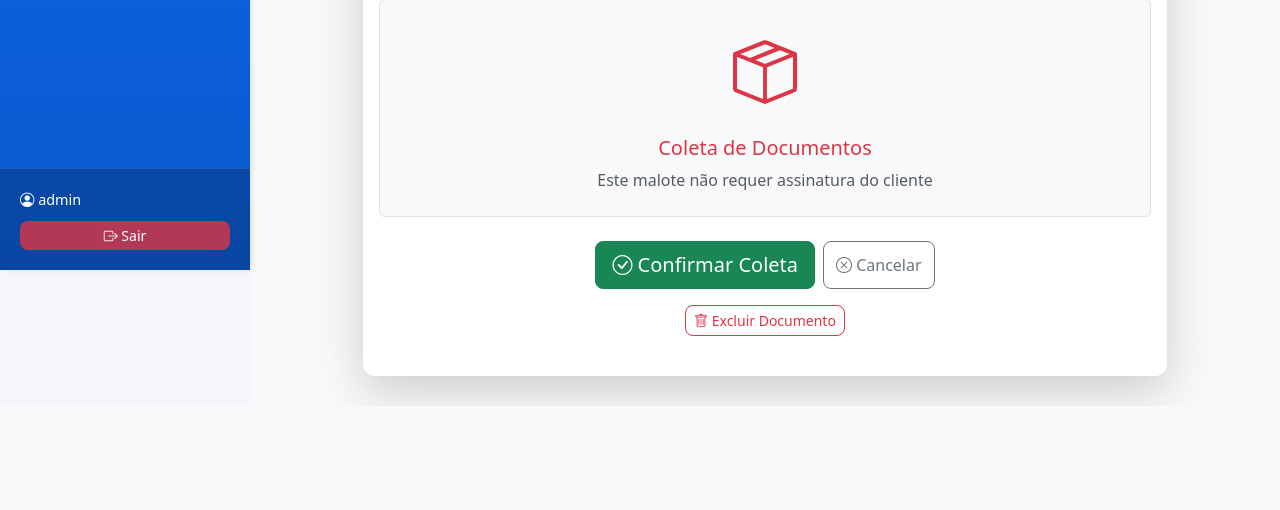
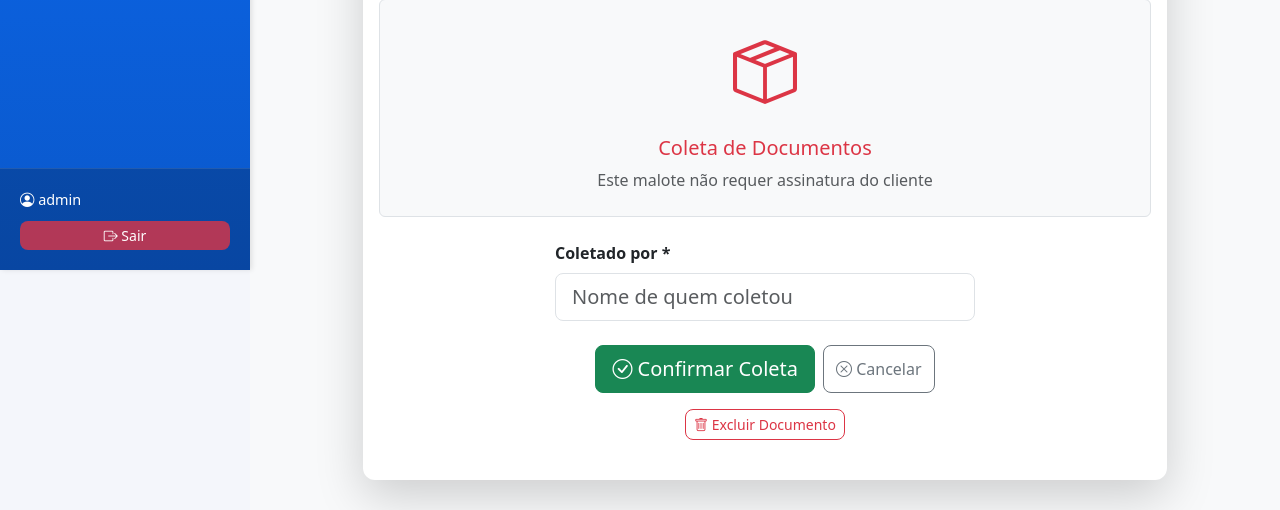
Before and after one commit to pedrocarneiro17/assinaturas_contajur, a Flask app: page /documento/1/assinar in a window 1280 px wide. Shown: the part 530-1040 px from the top of the page. Before the commit the page ends 935 px from the top, so only its background shows below. Run offline with Flask 3, Linux system fonts and the light colour scheme; a user stored in the database is signed in; some libraries are stand-ins or nearby versions.

Commit message:
Registra quem coletou a assinatura e filtra por coletor
- Campo obrigatorio "Coletado por" ao assinar/confirmar malote (validado no servidor)
- Autocomplete com nomes ja usados
- Filtro "Coletado por" no dashboard e exibicao nas telas
- Migracao automatica da coluna documento.coletado_por

Co-Authored-By: Claude Sonnet 5.5 <noreply@anthropic.com>

```diff
--- a/app.py
+++ b/app.py
@@ -74,6 +74,7 @@ class Documento(db.Model):
     data_assinatura = db.Column(db.DateTime)
     assinatura = db.Column(db.Text)
     eh_malote = db.Column(db.Boolean, default=False)
+    coletado_por = db.Column(db.String(200))  # quem coletou a assinatura (obrigatório nas novas coletas)
 
     cliente = db.relationship('Cliente', backref='documentos')
     # situacoes_list já está definido no relacionamento da classe Situacao
@@ -86,6 +87,13 @@ class Situacao(db.Model):
     ordem = db.Column(db.Integer, default=0)
 
     documento = db.relationship('Documento', backref=db.backref('situacoes_list', lazy=True, cascade='all, delete-orphan'))
+
+def listar_coletores():
+    """Nomes já usados em 'coletado_por' (para sugestão e filtro)."""
+    linhas = db.session.query(Documento.coletado_por).filter(
+        Documento.coletado_por.isnot(None), Documento.coletado_por != ''
+    ).distinct().order_by(Documento.coletado_por).all()
+    return [l[0] for l in linhas]
 
 # Rotas
 @app.route('/')
@@ -130,6 +138,7 @@ def dashboard():
     cliente_filtro = request.args.get('cliente')
     departamento_filtro = request.args.get('departamento')
     atalho = request.args.get('atalho')
+    coletado_por_filtro = request.args.get('coletado_por')
     hoje = agora_brasilia().date()
 
     query = Documento.query
@@ -166,6 +175,9 @@ def dashboard():
     if cliente_filtro:
         query = query.filter(Documento.cliente_id == int(cliente_filtro))
 
+    if coletado_por_filtro:
+        query = query.filter(Documento.coletado_por == coletado_por_filtro)
+
     # Atalhos dos cards de resumo
     if atalho == 'atrasados':
         query = query.filter(Documento.status == 'pendente', Documento.prazo_entrega < hoje)
@@ -190,7 +202,7 @@ def dashboard():
     }
 
     return render_template('dashboard.html', documentos=documentos, clientes=clientes,
-                           resumo=resumo, hoje=hoje, atalho=atalho)
+                           resumo=resumo, hoje=hoje, atalho=atalho, coletores=listar_coletores())
 
 @app.route('/clientes')
 def clientes():
@@ -337,7 +349,7 @@ def assinar_documento(id):
         return redirect(url_for('login'))
 
     documento = Documento.query.get_or_404(id)
-    return render_template('assinar.html', documento=documento)
+    return render_template('assinar.html', documento=documento, coletores=listar_coletores())
 
 @app.route('/documento/<int:id>/salvar-assinatura', methods=['POST'])
 def salvar_assinatura(id):
@@ -345,6 +357,12 @@ def salvar_assinatura(id):
         return jsonify({'erro': 'Não autenticado'}), 401
 
     documento = Documento.query.get_or_404(id)
+
+    # Nome de quem coletou é obrigatório (vale para assinatura e malote)
+    coletado_por = ' '.join((request.json.get('coletado_por') or '').split())
+    if not coletado_por:
+        return jsonify({'erro': 'Informe o nome de quem coletou a assinatura'}), 400
+    documento.coletado_por = coletado_por[:200]
 
     # Verificar se é confirmação de malote
     is_malote = request.json.get('malote', False)
@@ -446,6 +464,14 @@ def init_db():
     with app.app_context():
         db.create_all()
 
+        # Migração leve: adiciona colunas novas em bancos já existentes
+        colunas = [c['name'] for c in db.inspect(db.engine).get_columns('documento')]
+        if 'coletado_por' not in colunas:
+            with db.engine.begin() as conn:
+                conn.execute(db.text('ALTER TABLE documento ADD COLUMN coletado_por VARCHAR(200)'))
+            print("✅ Coluna documento.coletado_por criada")
+
+
         # Pegar credenciais do ambiente (Railway)
         admin_username = os.environ.get('ADMIN_USERNAME', 'admin')
         admin_password = os.environ.get('ADMIN_PASSWORD', 'admin123')
--- a/templates/assinar.html
+++ b/templates/assinar.html
@@ -76,7 +76,17 @@
                         <p class="text-muted mb-0">Este malote não requer assinatura do cliente</p>
                     </div>
 
-                    <div class="d-flex gap-2 justify-content-center mb-3">
+                    <div class="mx-auto mb-4 text-start" style="max-width: 420px;">
+                        <label for="coletado_por" class="form-label fw-semibold">Coletado por *</label>
+                        <input type="text" class="form-control form-control-lg" id="coletado_por" name="coletado_por"
+                               list="lista-coletores" maxlength="200" autocomplete="off"
+                               placeholder="Nome de quem coletou" required>
+                        <datalist id="lista-coletores">
+                            {% for nome in coletores %}<option value="{{ nome }}">{% endfor %}
+                        </datalist>
+                    </div>
+
+                    <div class="d-flex flex-wrap gap-2 justify-content-center mb-3">
                         <button type="button" class="btn btn-success btn-lg" onclick="confirmarMalote()">
                             <i class="bi bi-check-circle"></i> Confirmar Coleta
                         </button>
@@ -162,6 +172,16 @@
                         <canvas id="signature-pad" class="signature-canvas" width="700" height="300" style="width:100%;max-width:700px;height:auto;aspect-ratio:7/3;"></canvas>
                     </div>
 
+                    <div class="mx-auto mb-4 text-start" style="max-width: 420px;">
+                        <label for="coletado_por" class="form-label fw-semibold">Coletado por *</label>
+                        <input type="text" class="form-control form-control-lg" id="coletado_por" name="coletado_por"
+                               list="lista-coletores" maxlength="200" autocomplete="off"
+                               placeholder="Nome de quem coletou" required>
+                        <datalist id="lista-coletores">
+                            {% for nome in coletores %}<option value="{{ nome }}">{% endfor %}
+                        </datalist>
+                    </div>
+
                     <div class="d-flex flex-wrap gap-2 justify-content-center mb-3">
                         <button type="button" class="btn btn-outline-secondary" onclick="limparAssinatura()">
                             <i class="bi bi-eraser"></i> Limpar
@@ -195,16 +215,32 @@
 
 {% block extra_js %}
 <script>
+    // Lê e valida o nome de quem coletou (obrigatório)
+    function nomeColetor() {
+        const campo = document.getElementById('coletado_por');
+        const nome = campo.value.trim().replace(/\s+/g, ' ');
+        if (!nome) {
+            campo.classList.add('is-invalid');
+            campo.focus();
+            alert('Informe o nome de quem coletou a assinatura.');
+            return '';
+        }
+        campo.classList.remove('is-invalid');
+        return nome;
+    }
+
     {% if documento.eh_malote %}
     // Função para confirmar malote
     function confirmarMalote() {
+        const coletadoPor = nomeColetor();
+        if (!coletadoPor) return;
         if (confirm('Confirmar que os documentos foram coletados no cliente?')) {
             fetch('{{ url_for("salvar_assinatura", id=documento.id) }}', {
                 method: 'POST',
                 headers: {
                     'Content-Type': 'application/json',
                 },
-                body: JSON.stringify({ assinatura: null, malote: true })
+                body: JSON.stringify({ assinatura: null, malote: true, coletado_por: coletadoPor })
             })
             .then(response => response.json())
             .then(data => {
@@ -212,7 +248,7 @@
                     alert('Coleta de malote confirmada com sucesso!');
                     window.location.href = '{{ url_for("dashboard") }}';
                 } else {
-                    alert('Erro ao confirmar coleta.');
+                    alert(data.erro || 'Erro ao confirmar coleta.');
                 }
             })
             .catch(error => {
@@ -330,6 +366,9 @@
             return;
         }
 
+        const coletadoPor = nomeColetor();
+        if (!coletadoPor) return;
+
         const dataURL = canvas.toDataURL('image/png');
 
         fetch('{{ url_for("salvar_assinatura", id=documento.id) }}', {
@@ -337,7 +376,7 @@
             headers: {
                 'Content-Type': 'application/json',
             },
-            body: JSON.stringify({ assinatura: dataURL })
+            body: JSON.stringify({ assinatura: dataURL, coletado_por: coletadoPor })
         })
         .then(response => response.json())
         .then(data => {
--- a/templates/visualizar.html
+++ b/templates/visualizar.html
@@ -124,6 +124,11 @@
                         <div class="col-md-6">
                             <strong>Data de Criação:</strong> {{ documento.data_criacao.strftime('%d/%m/%Y às %H:%M') }}
                         </div>
+                        {% if documento.coletado_por %}
+                        <div class="col-md-6 mt-2">
+                            <strong>Coletado por:</strong> {{ documento.coletado_por }}
+                        </div>
+                        {% endif %}
                         <div class="col-md-6">
                             {% if documento.eh_malote %}
                             <strong>Status:</strong> <span class="badge bg-danger">Malote - Sem assinatura</span>
```
Also changed, not shown: templates/dashboard.html (+17 -6 lines).
